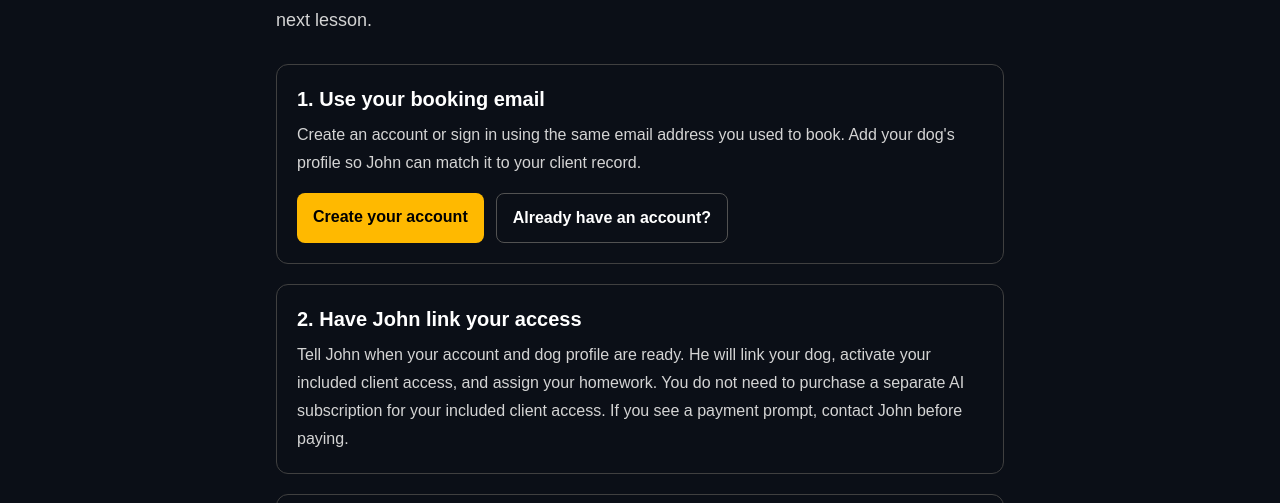
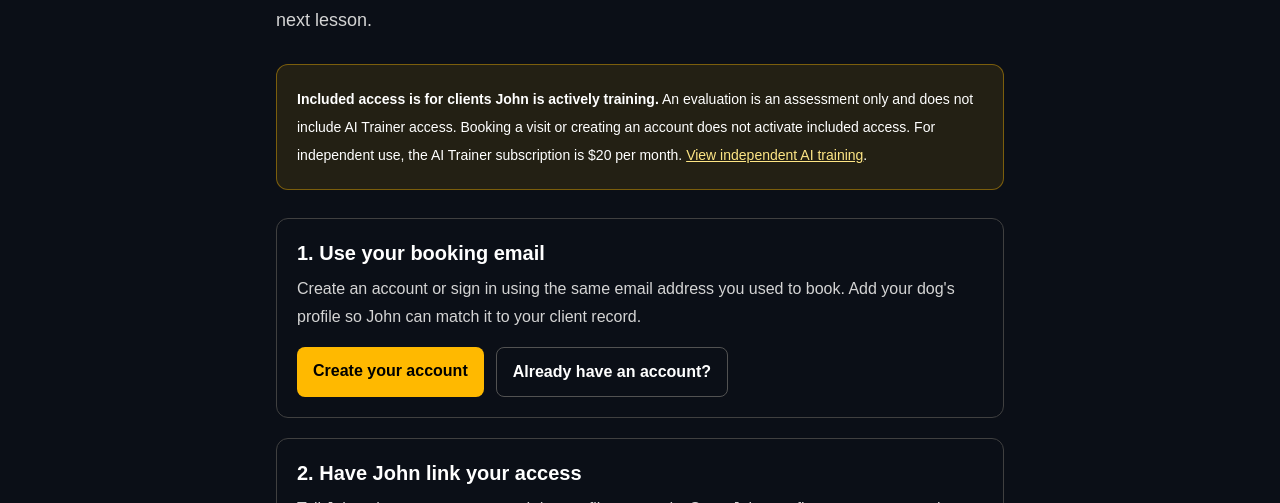
Before and after one commit to HapticVets/dog-trainer-ai-web, a Next.js app: page /client-start in a window 1280 px wide. Shown: the part 297-800 px from the top of the page. Built offline with nearby package versions, Linux system fonts and the light colour scheme; no server answers.

Commit message:
Clarify included AI access is for active training clients only

```diff
--- a/app/client-start/page.tsx
+++ b/app/client-start/page.tsx
@@ -6,9 +6,10 @@ export default function ClientStart(){
     <p className="text-sm font-bold uppercase tracking-widest text-amber-300">Patriot K9 client training</p>
     <h1 className="text-3xl font-bold sm:text-4xl">Your lessons continue at home</h1>
     <p className="text-lg leading-8 text-neutral-300">Owner practice is part of our training process. Your included AI Trainer helps you follow John&apos;s assigned homework, record your practice, and bring useful progress notes to your next lesson.</p>
+    <aside className="rounded-xl border border-amber-400/40 bg-amber-400/10 p-5 text-sm leading-7"><strong>Included access is for clients John is actively training.</strong> An evaluation is an assessment only and does not include AI Trainer access. Booking a visit or creating an account does not activate included access. For independent use, the AI Trainer subscription is $20 per month. <Link href="/training-options" className="text-amber-200 underline">View independent AI training</Link>.</aside>
     <ol className="space-y-5">
       <li className="rounded-xl border border-neutral-700 p-5"><h2 className="text-xl font-bold">1. Use your booking email</h2><p className="mt-2 leading-7 text-neutral-300">Create an account or sign in using the same email address you used to book. Add your dog&apos;s profile so John can match it to your client record.</p><div className="mt-4 flex flex-wrap gap-3"><Link href="/sign-up" className="rounded-lg bg-amber-400 px-4 py-3 font-bold text-black">Create your account</Link><Link href="/sign-in" className="rounded-lg border border-neutral-600 px-4 py-3 font-semibold">Already have an account?</Link></div></li>
-      <li className="rounded-xl border border-neutral-700 p-5"><h2 className="text-xl font-bold">2. Have John link your access</h2><p className="mt-2 leading-7 text-neutral-300">Tell John when your account and dog profile are ready. He will link your dog, activate your included client access, and assign your homework. You do not need to purchase a separate AI subscription for your included client access. If you see a payment prompt, contact John before paying.</p></li>
+      <li className="rounded-xl border border-neutral-700 p-5"><h2 className="text-xl font-bold">2. Have John link your access</h2><p className="mt-2 leading-7 text-neutral-300">Tell John when your account and dog profile are ready. Once John confirms you are an active training client, he will link your dog, activate your included client access, and assign your homework. You do not need to purchase a separate AI subscription for your included client access. If you see a payment prompt, contact John before paying.</p></li>
       <li className="rounded-xl border border-neutral-700 p-5"><h2 className="text-xl font-bold">3. Practice and log what happened</h2><p className="mt-2 leading-7 text-neutral-300">After your lesson, open your linked dog in the AI Trainer and follow the assigned homework. Keep practice short and consistent, using the duration and exercises John assigns. Log your session, what went well, and what was difficult. Those logs help John plan your next lesson.</p><Link href="/train" className="mt-4 inline-block rounded-lg bg-amber-400 px-4 py-3 font-bold text-black">Open the AI Trainer</Link></li>
     </ol>
     <p className="leading-7 text-neutral-300">Consistent home practice helps you get more from your paid lessons. Progress and the number of lessons needed depend on your dog, goals, and follow-through. Ask John before changing your assigned exercises or increasing difficulty.</p>
```
Also changed, not shown: lib/bookings.ts (+1 -1 lines), 1 other file (tests, documents, lock files or other folders).
